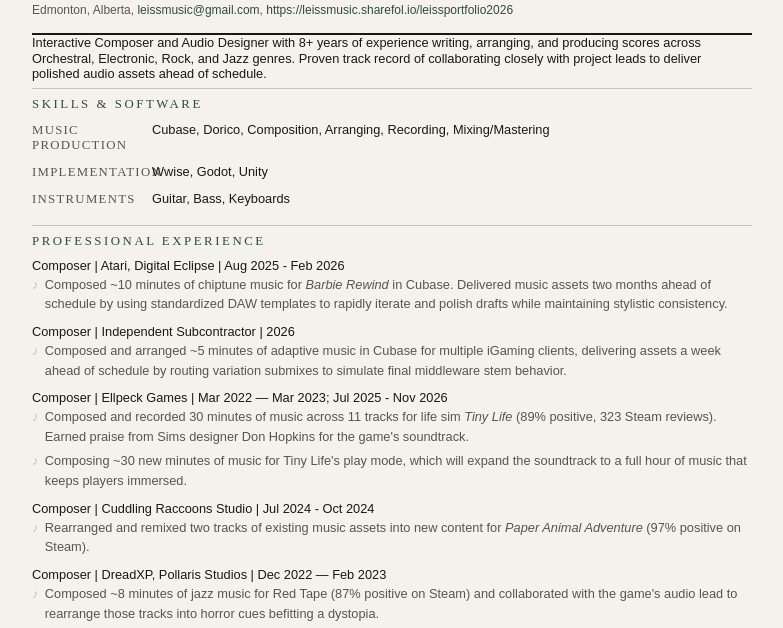
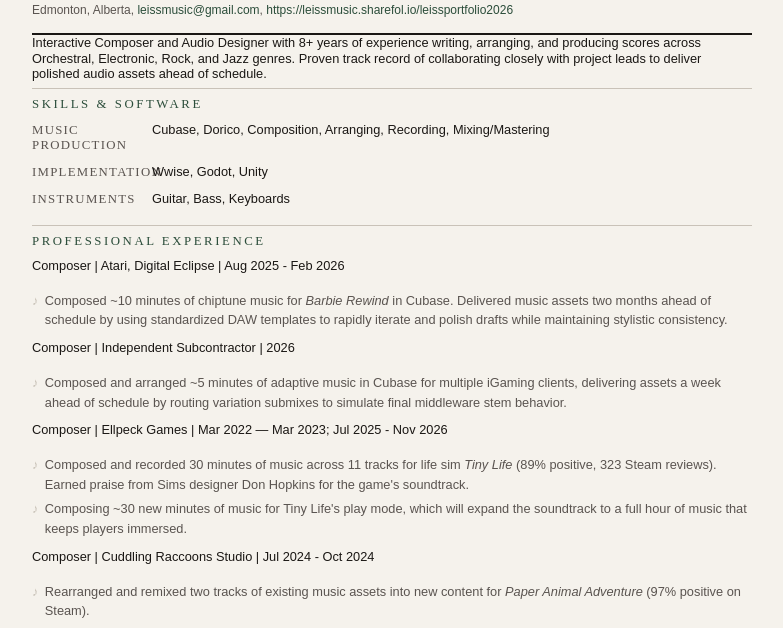
Before and after one commit to leissmusic/resume2026, a plain HTML site: page index.html in a window 1280 px wide. Shown: the part 134-762 px from the top of the page, without its empty margins (248-1031 px from the left). Drawn offline with Linux system fonts and the light colour scheme; a web font is replaced by a local one.

Commit message:
Update index.html

```diff
--- a/index.html
+++ b/index.html
@@ -119,7 +119,7 @@
     .job {
       display: grid;
       grid-template-columns: 1fr auto;
-      gap: 0 1rem;
+      gap: 1rem 1rem;
       margin-bottom: 0.3rem;
     }
         .summary {
```
